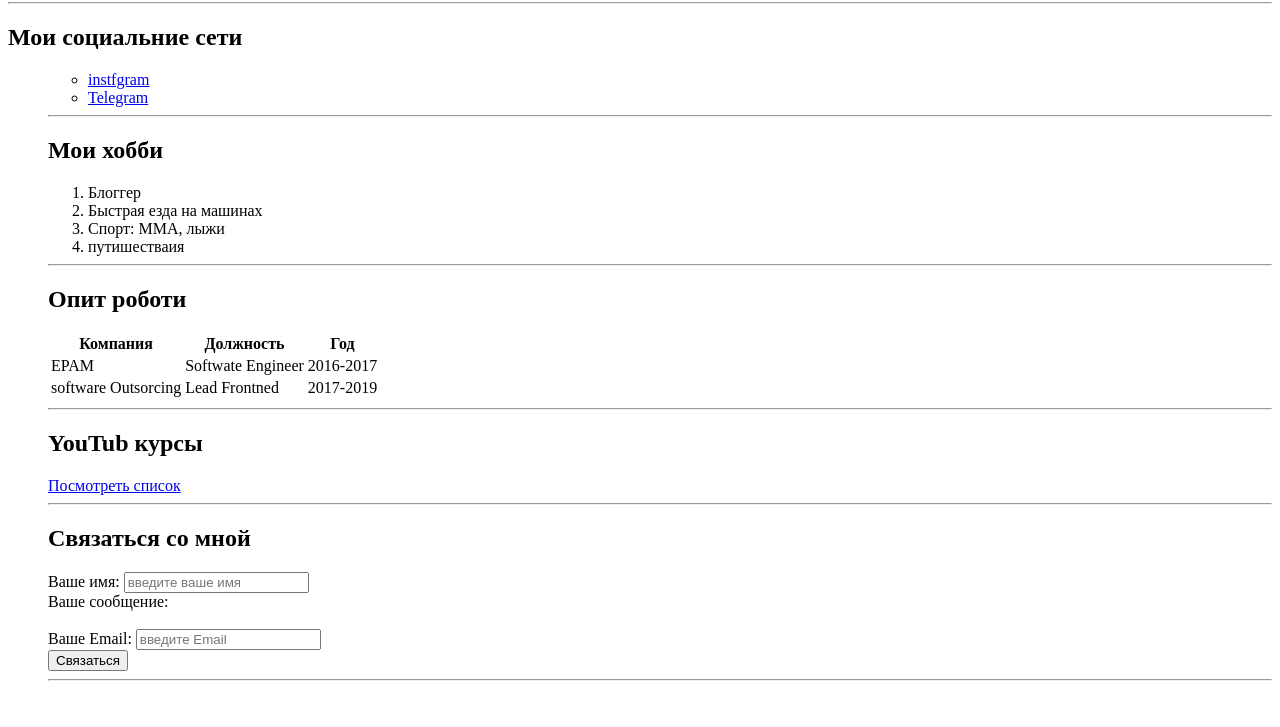
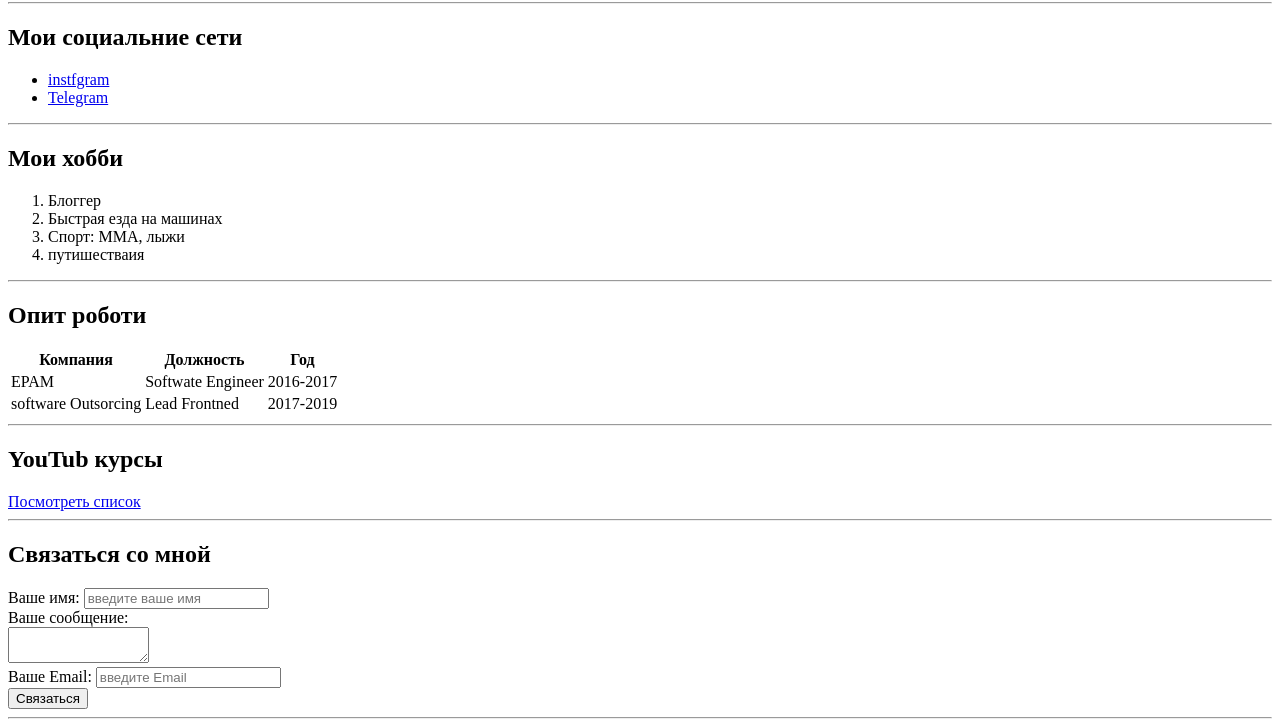
Before and after one commit to GurinaVeronika/cv, a plain HTML site: page index.html in a window 1280 px wide. Shown: the part 324-1051 px from the top of the page. Before the commit the page ends 1021 px from the top, so only its background shows below. Drawn offline with Linux system fonts and the light colour scheme.

Commit message:
Add files via upload
Check errors

```diff
--- a/index.html
+++ b/index.html
@@ -8,7 +8,7 @@
         <table spellcheck="15">
             <tr>
                 <td>
-                 <img src="https://klike.net/uploads/posts/2021-01/1611131113_2.jpg">
+                    <img src="https://klike.net/uploads/posts/2021-01/1611131113_2.jpg">
                 </td>
                 <td>
                     <h1>Гурина Вероника</h1>
@@ -21,7 +21,6 @@
         <hr>
         <h2>Мои социальние сети</h2>
         <ul>
-            <ul>
             <li><a href="https//instagram.com/">instfgram</a></li>
             <li><a target="_blank" href="https://t.me/js_by_vladilen">Telegram</a href=""></li>
         </ul>
@@ -73,7 +72,7 @@
             <br>
 
             <label for="text">Ваше сообщение:</label> <br>
-            <textare id="text" rows="2" cols="15"></textare>
+            <textarea id="text" rows="2" cols="15"></textarea>
 
             <br>
 
```
